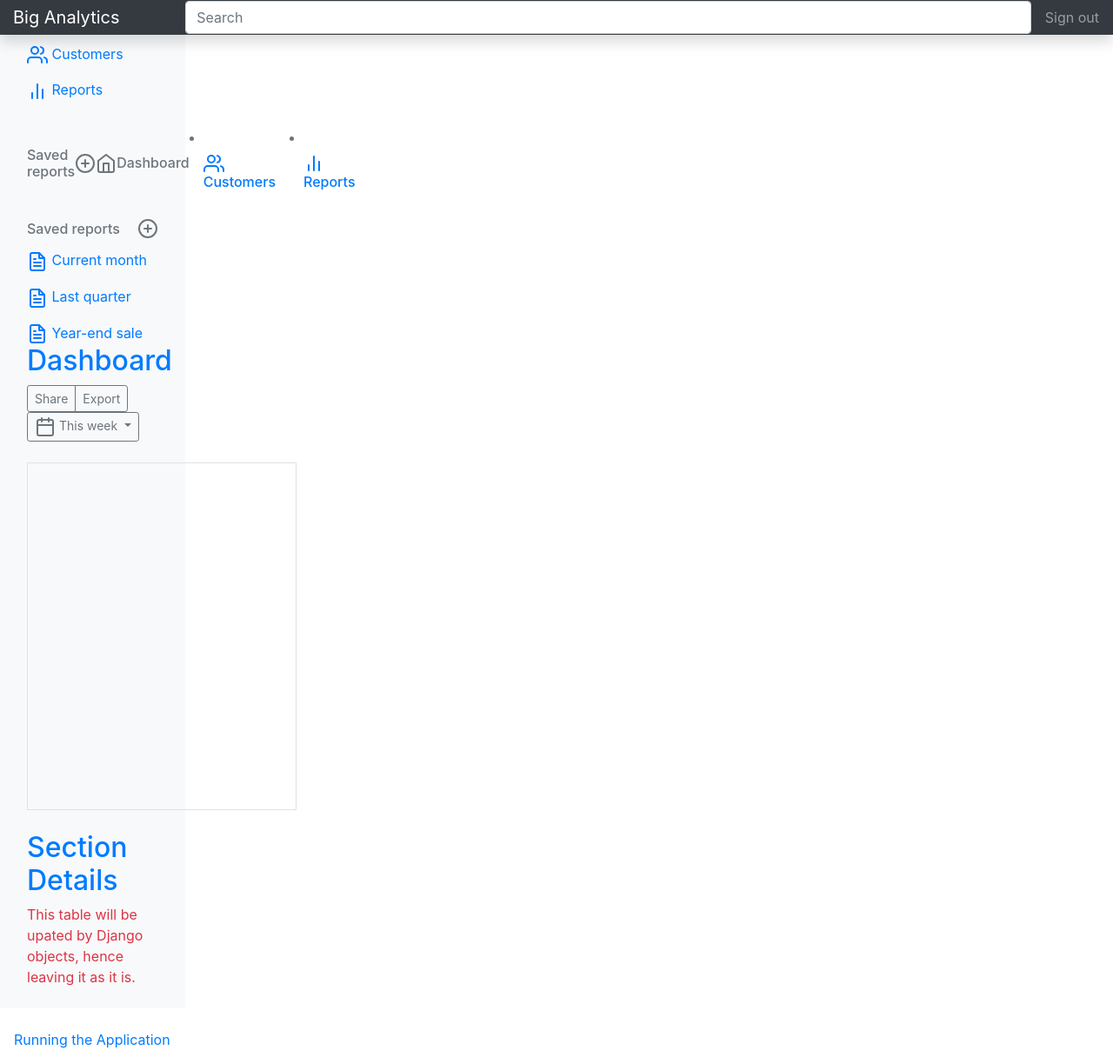
After one commit to michaelchee2004/EbsdApp, a Django app: template EbsdApp/mainapp/templates/mainapp/highchart_template.html in a window 1280 px wide. The commit adds this page. Shown: the whole page at 87% size. Run offline with Django 3.2, Linux system fonts and the light colour scheme; the template is opened without the code that fills it, so the values that code supplies are empty; some libraries are stand-ins or nearby versions.

Commit message:
Create simple visualisation for output using ModelChoiceField and then Highcharts.

```diff
--- /dev/null
+++ b/EbsdApp/mainapp/templates/mainapp/highchart_template.html
@@ -0,0 +1,270 @@
+<html lang="en">
+
+<head>
+    <title>Big Analytics</title>
+
+    <!-- Bootstrap core CSS -->
+    <link rel="stylesheet" href="https://stackpath.bootstrapcdn.com/bootstrap/4.2.1/css/bootstrap.min.css"
+        integrity="sha384-GJzZqFGwb1QTTN6wy59ffF1BuGJpLSa9DkKMp0DgiMDm4iYMj70gZWKYbI706tWS" crossorigin="anonymous">
+
+</head>
+
+<body>
+    <!-- Top Bar -->
+    <nav class="navbar navbar-dark fixed-top bg-dark flex-md-nowrap p-0 shadow">
+        <a class="navbar-brand col-sm-3 col-md-2 mr-0" href="#">Big Analytics</a>
+        <input class="form-control form-control-dark w-100" type="text" placeholder="Search" aria-label="Search">
+        <ul class="navbar-nav px-3">
+            <li class="nav-item text-nowrap">
+                <a class="nav-link" href="#">Sign out</a>
+            </li>
+        </ul>
+    </nav>
+
+    <div class="container-fluid">
+        <div class="row">
+
+            <!-- Left Pane -->
+            <nav class="col-md-2 d-none d-md-block bg-light sidebar">
+                <div class="sidebar-sticky">
+                    <ul class="nav flex-column">
+                        <li class="nav-item">
+                            <a class="nav-link active" href="#">
+                                <svg xmlns="http://www.w3.org/2000/svg" width="24" height="24" viewBox="0 0 24 24"
+                                    fill="none" stroke="currentColor" stroke-width="2" stroke-linecap="round"
+                                    stroke-linejoin="round" class="feather feather-home">
+                                    <path d="M3 9l9-7 9 7v11a2 2 0 0 1-2 2H5a2 2 0 0 1-2-2z"></path>
+                                    <polyline points="9 22 9 12 15 12 15 22"></polyline>
+                                </svg>
+                                Dashboard <span class="sr-only">(current)</span>
+                            </a>
+                        </li>
+                        <li class="nav-item">
+                            <a class="nav-link" href="#">
+                                <svg xmlns="http://www.w3.org/2000/svg" width="24" height="24" viewBox="0 0 24 24"
+                                    fill="none" stroke="currentColor" stroke-width="2" stroke-linecap="round"
+                                    stroke-linejoin="round" class="feather feather-users">
+                                    <path d="M17 21v-2a4 4 0 0 0-4-4H5a4 4 0 0 0-4 4v2"></path>
+                                    <circle cx="9" cy="7" r="4"></circle>
+                                    <path d="M23 21v-2a4 4 0 0 0-3-3.87"></path>
+                                    <path d="M16 3.13a4 4 0 0 1 0 7.75"></path>
+                                </svg>
+                                Customers
+                            </a>
+                        </li>
+                        <li class="nav-item">
+                            <a class="nav-link" href="#">
+                                <svg xmlns="http://www.w3.org/2000/svg" width="24" height="24" viewBox="0 0 24 24"
+                                    fill="none" stroke="currentColor" stroke-width="2" stroke-linecap="round"
+                                    stroke-linejoin="round" class="feather feather-bar-chart-2">
+                                    <line x1="18" y1="20" x2="18" y2="10"></line>
+                                    <line x1="12" y1="20" x2="12" y2="4"></line>
+                                    <line x1="6" y1="20" x2="6" y2="14"></line>
+                                </svg>
+                                Reports
+                            </a>
+                        </li>
+                    </ul>
+
+                    <h6
+                        class="sidebar-heading d-flex justify-content-between align-items-center px-3 mt-4 mb-1 text-muted">
+                        <span>Saved reports</span>
+                        <a class="d-flex align-items-center text-muted" href="#">
+                            <svg xmlns="http://www.w3.org/2000/svg" width="24" height="24" viewBox="0 0 24 24"
+                                fill="none" stroke="currentColor" stroke-width="2" stroke-linecap="round"
+                                stroke-linejoin="round" class="feather feather-plus-circle">
+                                <circle cx="12" cy="12" r="10"></circle>
+                                <line x1="12" y1="8" x2="12" y2="16"></line>
+                                <line x1="8" y1="12" x2="16" y2="12"></line>
+                            </svg>
+                            <svg xmlns="http://www.w3.org/2000/svg" width="24" height="24" viewBox="0 0 24 24"
+                                fill="none" stroke="currentColor" stroke-width="2" stroke-linecap="round"
+                                stroke-linejoin="round" class="feather feather-home">
+                                <path d="M3 9l9-7 9 7v11a2 2 0 0 1-2 2H5a2 2 0 0 1-2-2z"></path>
+                                <polyline points="9 22 9 12 15 12 15 22"></polyline>
+                            </svg>
+                            Dashboard <span class="sr-only">(current)</span>
+                        </a>
+                        </li>
+                        <li class="nav-item">
+                            <a class="nav-link" href="#">
+                                <svg xmlns="http://www.w3.org/2000/svg" width="24" height="24" viewBox="0 0 24 24"
+                                    fill="none" stroke="currentColor" stroke-width="2" stroke-linecap="round"
+                                    stroke-linejoin="round" class="feather feather-users">
+                                    <path d="M17 21v-2a4 4 0 0 0-4-4H5a4 4 0 0 0-4 4v2"></path>
+                                    <circle cx="9" cy="7" r="4"></circle>
+                                    <path d="M23 21v-2a4 4 0 0 0-3-3.87"></path>
+                                    <path d="M16 3.13a4 4 0 0 1 0 7.75"></path>
+                                </svg>
+                                Customers
+                            </a>
+                        </li>
+                        <li class="nav-item">
+                            <a class="nav-link" href="#">
+                                <svg xmlns="http://www.w3.org/2000/svg" width="24" height="24" viewBox="0 0 24 24"
+                                    fill="none" stroke="currentColor" stroke-width="2" stroke-linecap="round"
+                                    stroke-linejoin="round" class="feather feather-bar-chart-2">
+                                    <line x1="18" y1="20" x2="18" y2="10"></line>
+                                    <line x1="12" y1="20" x2="12" y2="4"></line>
+                                    <line x1="6" y1="20" x2="6" y2="14"></line>
+                                </svg>
+                                Reports
+                            </a>
+                        </li>
+                        </ul>
+
+                        <h6
+                            class="sidebar-heading d-flex justify-content-between align-items-center px-3 mt-4 mb-1 text-muted">
+                            <span>Saved reports</span>
+                            <a class="d-flex align-items-center text-muted" href="#">
+                                <svg xmlns="http://www.w3.org/2000/svg" width="24" height="24" viewBox="0 0 24 24"
+                                    fill="none" stroke="currentColor" stroke-width="2" stroke-linecap="round"
+                                    stroke-linejoin="round" class="feather feather-plus-circle">
+                                    <circle cx="12" cy="12" r="10"></circle>
+                                    <line x1="12" y1="8" x2="12" y2="16"></line>
+                                    <line x1="8" y1="12" x2="16" y2="12"></line>
+                                </svg>
+                            </a>
+                        </h6>
+                        <ul class="nav flex-column mb-2">
+                            <li class="nav-item">
+                                <a class="nav-link" href="#">
+                                    <svg xmlns="http://www.w3.org/2000/svg" width="24" height="24" viewBox="0 0 24 24"
+                                        fill="none" stroke="currentColor" stroke-width="2" stroke-linecap="round"
+                                        stroke-linejoin="round" class="feather feather-file-text">
+                                        <path d="M14 2H6a2 2 0 0 0-2 2v16a2 2 0 0 0 2 2h12a2 2 0 0 0 2-2V8z"></path>
+                                        <polyline points="14 2 14 8 20 8"></polyline>
+                                        <line x1="16" y1="13" x2="8" y2="13"></line>
+                                        <line x1="16" y1="17" x2="8" y2="17"></line>
+                                        <polyline points="10 9 9 9 8 9"></polyline>
+                                    </svg>
+                                    Current month
+                                </a>
+                            </li>
+                            <li class="nav-item">
+                                <a class="nav-link" href="#">
+                                    <svg xmlns="http://www.w3.org/2000/svg" width="24" height="24" viewBox="0 0 24 24"
+                                        fill="none" stroke="currentColor" stroke-width="2" stroke-linecap="round"
+                                        stroke-linejoin="round" class="feather feather-file-text">
+                                        <path d="M14 2H6a2 2 0 0 0-2 2v16a2 2 0 0 0 2 2h12a2 2 0 0 0 2-2V8z"></path>
+                                        <polyline points="14 2 14 8 20 8"></polyline>
+                                        <line x1="16" y1="13" x2="8" y2="13"></line>
+                                        <line x1="16" y1="17" x2="8" y2="17"></line>
+                                        <polyline points="10 9 9 9 8 9"></polyline>
+                                    </svg>
+                                    Last quarter
+                                </a>
+                            </li>
+                            <li class="nav-item">
+                                <a class="nav-link" href="#">
+                                    <svg xmlns="http://www.w3.org/2000/svg" width="24" height="24" viewBox="0 0 24 24"
+                                        fill="none" stroke="currentColor" stroke-width="2" stroke-linecap="round"
+                                        stroke-linejoin="round" class="feather feather-file-text">
+                                        <path d="M14 2H6a2 2 0 0 0-2 2v16a2 2 0 0 0 2 2h12a2 2 0 0 0 2-2V8z"></path>
+                                        <polyline points="14 2 14 8 20 8"></polyline>
+                                        <line x1="16" y1="13" x2="8" y2="13"></line>
+                                        <line x1="16" y1="17" x2="8" y2="17"></line>
+                                        <polyline points="10 9 9 9 8 9"></polyline>
+                                    </svg>
+                                    Year-end sale
+                                    <h1 class="h2">Dashboard</h1>
+                                    <div class="btn-toolbar mb-2 mb-md-0">
+                                        <div class="btn-group mr-2">
+                                            <button type="button"
+                                                class="btn btn-sm btn-outline-secondary">Share</button>
+                                            <button type="button"
+                                                class="btn btn-sm btn-outline-secondary">Export</button>
+                                        </div>
+                                        <button type="button" class="btn btn-sm btn-outline-secondary dropdown-toggle">
+                                            <svg xmlns="http://www.w3.org/2000/svg" width="24" height="24"
+                                                viewBox="0 0 24 24" fill="none" stroke="currentColor" stroke-width="2"
+                                                stroke-linecap="round" stroke-linejoin="round"
+                                                class="feather feather-calendar">
+                                                <rect x="3" y="4" width="18" height="18" rx="2" ry="2"></rect>
+                                                <line x1="16" y1="2" x2="16" y2="6"></line>
+                                                <line x1="8" y1="2" x2="8" y2="6"></line>
+                                                <line x1="3" y1="10" x2="21" y2="10"></line>
+                                            </svg>
+                                            This week
+                                        </button>
+                                    </div>
+                </div>
+
+                <!-- Highcharts display -->
+                <div class="border" id="container" style="min-width: 310px; height: 400px; margin: 0 auto"></div>
+
+                <!-- Table data -->
+                <h2 class="pt-4">Section Details</h2>
+                <p class="text-danger">This table will be upated by Django objects, hence leaving it as it is.</p>
+                <div class="table-responsive">
+                    {{table_data|safe}}
+                </div>
+                </main>
+        </div>
+    </div>
+
+    <!-- Chartjs libraries -->
+    <script src="https://code.highcharts.com/highcharts.js"></script>
+    <script src="https://code.highcharts.com/modules/exporting.js"></script>
+    <script src="https://code.highcharts.com/modules/export-data.js"></script>
+
+    <script>
+        _categories = {{ categories | safe }};
+        _values = {{ values | safe }};
+
+        Highcharts.chart('container', {
+            chart: {
+                type: 'column'
+            },
+            title: {
+                text: 'Sales in Thousand per Engine Capacity'
+            },
+            subtitle: {
+                text: ')'
+            },
+            xAxis: {
+                categories: _categories,
+                crosshair: true
+            },
+            yAxis: {
+                min: 0,
+                title: {
+                    text: 'Sales in thousands'
+                }
+            },
+            tooltip: {
+                headerFormat: '<span style="font-size:10px">{point.key}</span><table>',
+                pointFormat: '<tr><td style="color:{series.color};padding:0">{series.name}: </td>' +
+                    '<td style="padding:0"><b>{point.y:.1f} mm</b></td></tr>',
+                footerFormat: '</table>',
+                shared: true,
+                useHTML: true
+            },
+            plotOptions: {
+                column: {
+                    pointPadding: 0.2,
+                    borderWidth: 0
+                }
+            },
+            series: [{
+                name: 'Engine Capacity',
+                data: _values
+
+            }]
+        });
+    </script>
+
+    <script src="https://code.jquery.com/jquery-3.3.1.slim.min.js"
+        integrity="sha384-q8i/X+965DzO0rT7abK41JStQIAqVgRVzpbzo5smXKp4YfRvH+8abtTE1Pi6jizo"
+        crossorigin="anonymous"></script>
+    <script src="https://cdnjs.cloudflare.com/ajax/libs/popper.js/1.14.6/umd/popper.min.js"
+        integrity="sha384-wHAiFfRlMFy6i5SRaxvfOCifBUQy1xHdJ/yoi7FRNXMRBu5WHdZYu1hA6ZOblgut"
+        crossorigin="anonymous"></script>
+    <script src="https://stackpath.bootstrapcdn.com/bootstrap/4.2.1/js/bootstrap.min.js"
+        integrity="sha384-B0UglyR+jN6CkvvICOB2joaf5I4l3gm9GU6Hc1og6Ls7i6U/mkkaduKaBhlAXv9k"
+        crossorigin="anonymous"></script>
+
+</body>
+
+</html>
+Running the Application
--- a/EbsdApp/mainapp/urls.py
+++ b/EbsdApp/mainapp/urls.py
@@ -4,5 +4,6 @@ from . import views
 urlpatterns = [
     path('', views.start_page, name='start_page'),
     path('input', views.input_page, name='input_page'),
-    path('run', views.run_page, name='run_page')
+    path('run', views.run_page, name='run_page'),
+    path('output', views.output_page, name='output_page')
 ]
```
Also changed, not shown: EbsdApp/mainapp/forms.py (+2 -10 lines), EbsdApp/mainapp/models.py (+9 -0 lines), EbsdApp/mainapp/opti_code.py (+11 -0 lines), EbsdApp/mainapp/templates/mainapp/base.html (+6 -1 lines), EbsdApp/mainapp/templates/mainapp/output_page.html (added, +63 -0 lines), EbsdApp/mainapp/views.py (+40 -50 lines), EbsdApp/mainapp/migrations/0005_utilisation.py (added).
